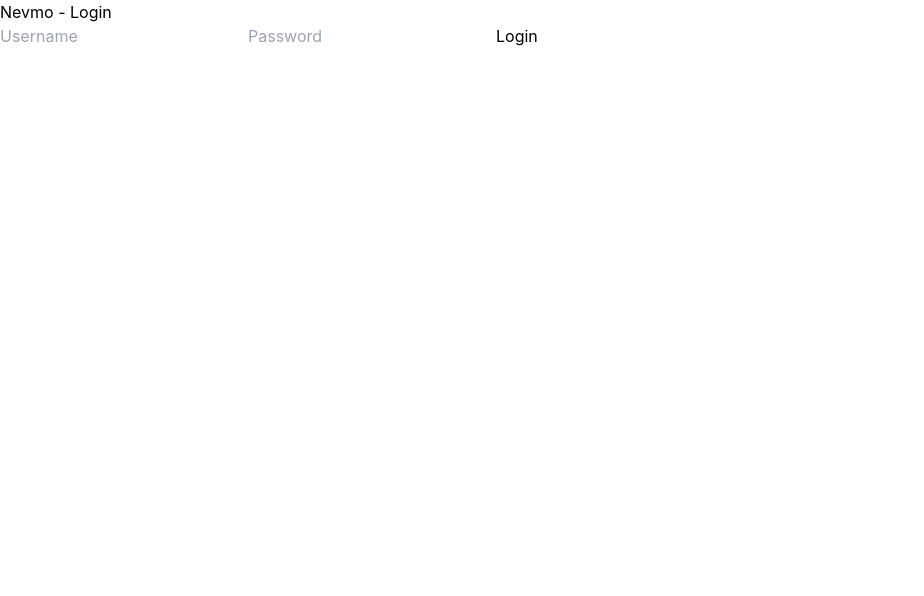
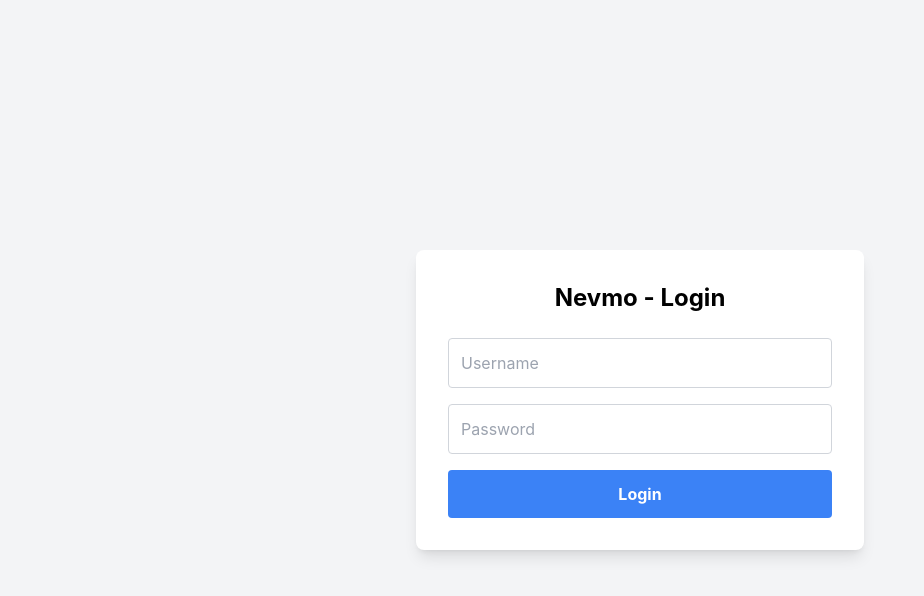
Before and after one commit to ShreyaR13/nevmo, a React (Create React App) app in the folder nevmo-frontend/: page / in a window 1280 px wide. Shown: the top 596 px of the page, without its empty margins (0-924 px from the left). Built offline with nearby package versions, Linux system fonts and the light colour scheme.

Commit message:
Add components, update UI

```diff
--- a/nevmo-frontend/src/App.tsx
+++ b/nevmo-frontend/src/App.tsx
@@ -2,57 +2,11 @@
 // import logo from './logo.svg';
 // import './App.css';
 import { useState } from 'react';
+import { BrowserRouter as Router, Routes, Route, useNavigate } from 'react-router-dom';
+import Login from './components/Login';
+import UserProfile from './components/UserProfile';
 
 function App() {
-
-  const [username, setUsername] = useState('');
-  const [password, setPassword] = useState('');
-  const [token, setToken] = useState('');
-  const [balance, setBalance] = useState(null);
-  const [error, setError] = useState('');
-
-  const handleLogin = async () => {
-    try {
-      const response = await fetch('http://127.0.0.1:8000/token', {
-        method: 'POST',
-        headers: {
-          'Content-Type': 'application/x-www-form-urlencoded',
-        },
-        body: `username=${username}&password=${password}`
-      });
-
-      if (!response.ok) {
-        throw new Error('Invalid login credentials');
-      }
-
-      const data = await response.json();
-      setToken(data.access_token);
-      setError('');
-
-      // fetch user balance after login
-      const balanceResponse = await fetch('http://127.0.0.1:8000/users/me/', {
-        method: 'GET',
-        headers: {
-          Authorization: `Bearer ${data.access_token}`
-        }
-      });
-      const userData = await balanceResponse.json();
-      setBalance(userData.balance);
-
-    } catch (err) {
-      setError('Unexpected error occured');
-    }
-  };
-
-  const handleSendMoney = () => {
-    alert("Send money clicked");
-  };
-
-  const handleReceiveMoney = () => {
-    alert("Receive money clicked");
-  };
-
-
   // const fetchBalance = async () => {
   //   const response = await fetch("http://127.0.0.1:8000/balance", {
   //     headers: {
@@ -65,29 +19,12 @@
   // };
 
   return (
-    // <div className="min-h-screen bg-gray-100 flex items-center justify-center">
-    //   <div className='bg-white p-6 rounded-lg shadow-lg'>
-    //     <h1 className="text-2xl font-bold mb-4">Nevmo Balance</h1>
-    //     <button onClick={fetchBalance} className='bg-blue-500 text-white px-4 py-2 rounded-lg'>Get Balance</button>
-    //     {balance && (<p className="mt-4 text-lg"> Current Balance: <strong>${balance}</strong></p>
-    //     )}
-    //   </div>
-    // </div>
-    <div>
-      <h1>Nevmo - Login</h1>
-      <input type='text' placeholder='Username' value={username} onChange={e => setUsername(e.target.value)} />
-      <input type='password' placeholder='Password' value={password} onChange={e => setPassword(e.target.value)} />
-      <button onClick={handleLogin}>Login</button>
-
-      {error && <p style={{ color: 'red' }}>{error}</p>}
-      {balance !== null && (
-        <>
-          <p>Balance: ${balance}</p>
-          <button onClick={handleSendMoney}>Send Money</button>
-          <button onClick={handleReceiveMoney}>Receive Money</button>
-        </>
-      )}
-    </div>
+    <Router>
+      <Routes>
+        <Route path="/" element={<Login />} />
+        <Route path="/profile" element={<UserProfile />} />
+      </Routes>
+    </Router>
   );
 }
 
--- /dev/null
+++ b/nevmo-frontend/src/components/Login.jsx
@@ -0,0 +1,64 @@
+import React, { useState } from 'react';
+import { useNavigate } from 'react-router-dom';
+
+function Login() {
+    const [username, setUsername] = useState('');
+    const [password, setPassword] = useState('');
+    const [error, setError] = useState('');
+    const navigate = useNavigate();
+
+    const handleLogin = async () => {
+        try {
+            const response = await fetch('http://127.0.0.1:8000/token', {
+                method: 'POST',
+                headers: {
+                    'Content-Type': 'application/x-www-form-urlencoded',
+                },
+                body: `username=${username}&password=${password}`
+            });
+
+            if (!response.ok) {
+                throw new Error('Invalid login credentials');
+            }
+
+            const data = await response.json();
+            localStorage.setItem('token', data.access_token);  // Save token
+            navigate('/profile');  // Redirect to the profile page
+        } catch (err) {
+            setError(err.message || 'An unexpected error occurred');
+        }
+    };
+
+    return (
+        <div className="flex items-center justify-center min-h-screen bg-gray-100">
+            <div className="bg-white p-8 shadow-lg rounded-lg max-w-md w-full">
+                <h1 className="text-2xl font-bold text-center mb-6">Nevmo - Login</h1>
+                <div className="space-y-4">
+                    <input
+                        type="text"
+                        placeholder="Username"
+                        value={username}
+                        onChange={(e) => setUsername(e.target.value)}
+                        className="w-full p-3 border border-gray-300 rounded focus:outline-none focus:ring focus:ring-blue-500"
+                    />
+                    <input
+                        type="password"
+                        placeholder="Password"
+                        value={password}
+                        onChange={(e) => setPassword(e.target.value)}
+                        className="w-full p-3 border border-gray-300 rounded focus:outline-none focus:ring focus:ring-blue-500"
+                    />
+                    <button
+                        onClick={handleLogin}
+                        className="w-full py-3 bg-blue-500 text-white font-bold rounded hover:bg-blue-600 transition"
+                    >
+                        Login
+                    </button>
+                </div>
+                {error && <p className="text-red-500 text-center mt-4">{error}</p>}
+            </div>
+        </div>
+    );
+}
+
+export default Login;
--- /dev/null
+++ b/nevmo-frontend/src/components/UserProfile.jsx
@@ -0,0 +1,77 @@
+import React, { useEffect, useState } from 'react';
+import { useNavigate } from 'react-router-dom';
+
+function UserProfile() {
+    const [balance, setBalance] = useState(null);
+    const navigate = useNavigate();
+
+    useEffect(() => {
+        const fetchUserProfile = async () => {
+            const token = localStorage.getItem('token');
+            if (!token) {
+                navigate('/');  // Redirect to login if not authenticated
+                return;
+            }
+
+            const response = await fetch('http://127.0.0.1:8000/users/me/', {
+                method: 'GET',
+                headers: {
+                    Authorization: `Bearer ${token}`,
+                }
+            });
+
+            if (response.ok) {
+                const userData = await response.json();
+                setBalance(userData.balance);
+            } else {
+                navigate('/');  // Redirect to login if unauthorized
+            }
+        };
+
+        fetchUserProfile();
+    }, [navigate]);
+
+    const handleLogout = () => {
+        localStorage.removeItem('token');
+        navigate('/');  // Redirect to login on logout
+    };
+
+    const handleSendMoney = () => {
+        alert("Send money clicked");
+    };
+
+    const handleReceiveMoney = () => {
+        alert("Receive money clicked");
+    };
+
+    return (
+        <div className="flex items-center justify-center min-h-screen bg-blue-100">
+            <div className="bg-white p-8 shadow-lg rounded-lg max-w-md w-full">
+                <h1 className="text-3xl font-bold text-center mb-6">Welcome to Nevmo</h1>
+                {balance !== null && <p className="text-xl text-center text-green-600 mb-6">Your balance: ${balance}</p>}
+                <div className="space-x-4 flex justify-center mb-6">
+                    <button
+                        onClick={handleSendMoney}
+                        className="py-3 px-6 bg-blue-500 text-white font-bold rounded hover:bg-blue-600 transition"
+                    >
+                        Send Money
+                    </button>
+                    <button
+                        onClick={handleReceiveMoney}
+                        className="py-3 px-6 bg-blue-500 text-white font-bold rounded hover:bg-blue-600 transition"
+                    >
+                        Receive Money
+                    </button>
+                </div>
+                <button
+                    onClick={handleLogout}
+                    className="w-full py-3 bg-red-500 text-white font-bold rounded hover:bg-red-600 transition"
+                >
+                    Logout
+                </button>
+            </div>
+        </div>
+    );
+}
+
+export default UserProfile;
```
